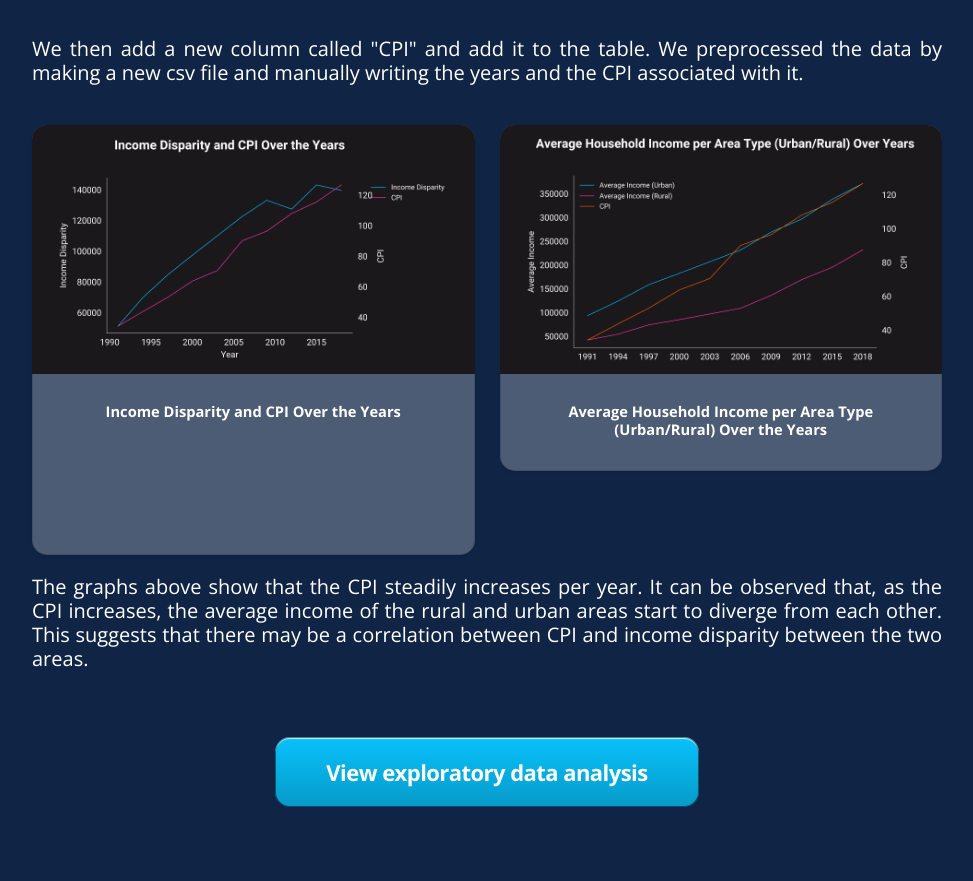
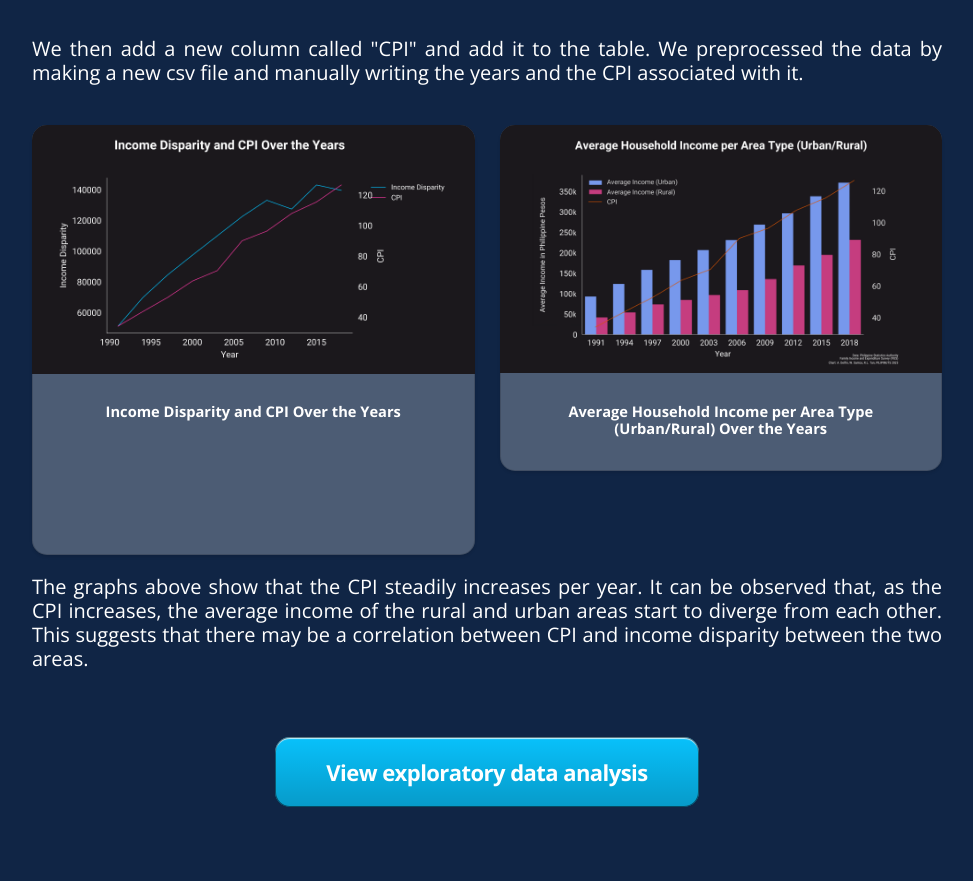
Before and after one commit to NikYT05/cs-132-project, a plain HTML site: page docs/index.html in a window 1280 px wide. Shown: the part 7022-7903 px from the top of the page, without its empty margins (153-1126 px from the left). Drawn offline with nearby package versions, Linux system fonts and the light colour scheme; a web font is replaced by a local one.

Commit message:
Updated Graph of Req2Graph1b

```diff
--- a/docs/index.html
+++ b/docs/index.html
@@ -289,7 +289,7 @@
 							</div>
 							<div class="col-6 col-6-medium col-12-small">
 								<article class="box style2">
-									<a class="image featured"><img src="img/req2graph1b.png" alt="" style="border-top-left-radius: 15px; border-top-right-radius: 15px;"/></a>
+									<a class="image featured"><img src="img/req2graph1b_revised.png" alt="" style="border-top-left-radius: 15px; border-top-right-radius: 15px;"/></a>
 									<h4>Average Household Income per Area Type (Urban/Rural) Over the Years</h4>
 								</article>
 							</div>
```
